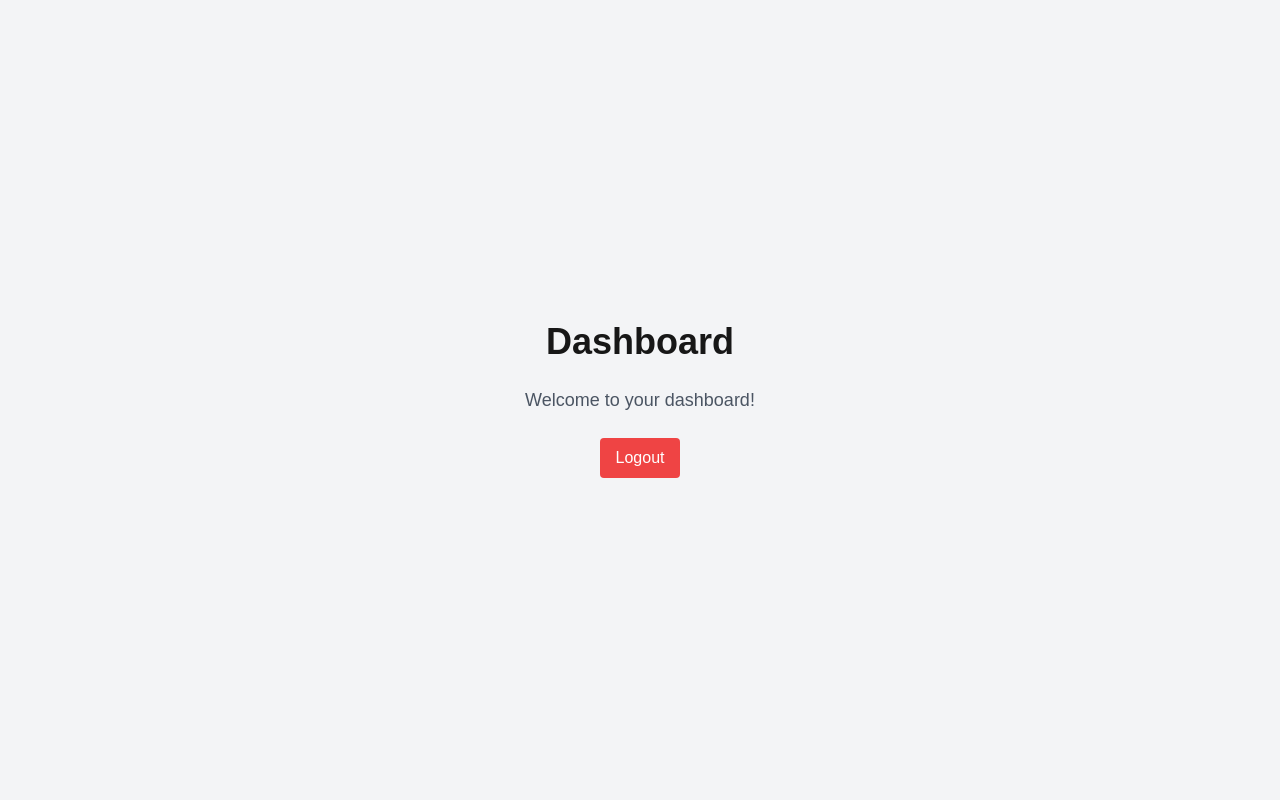
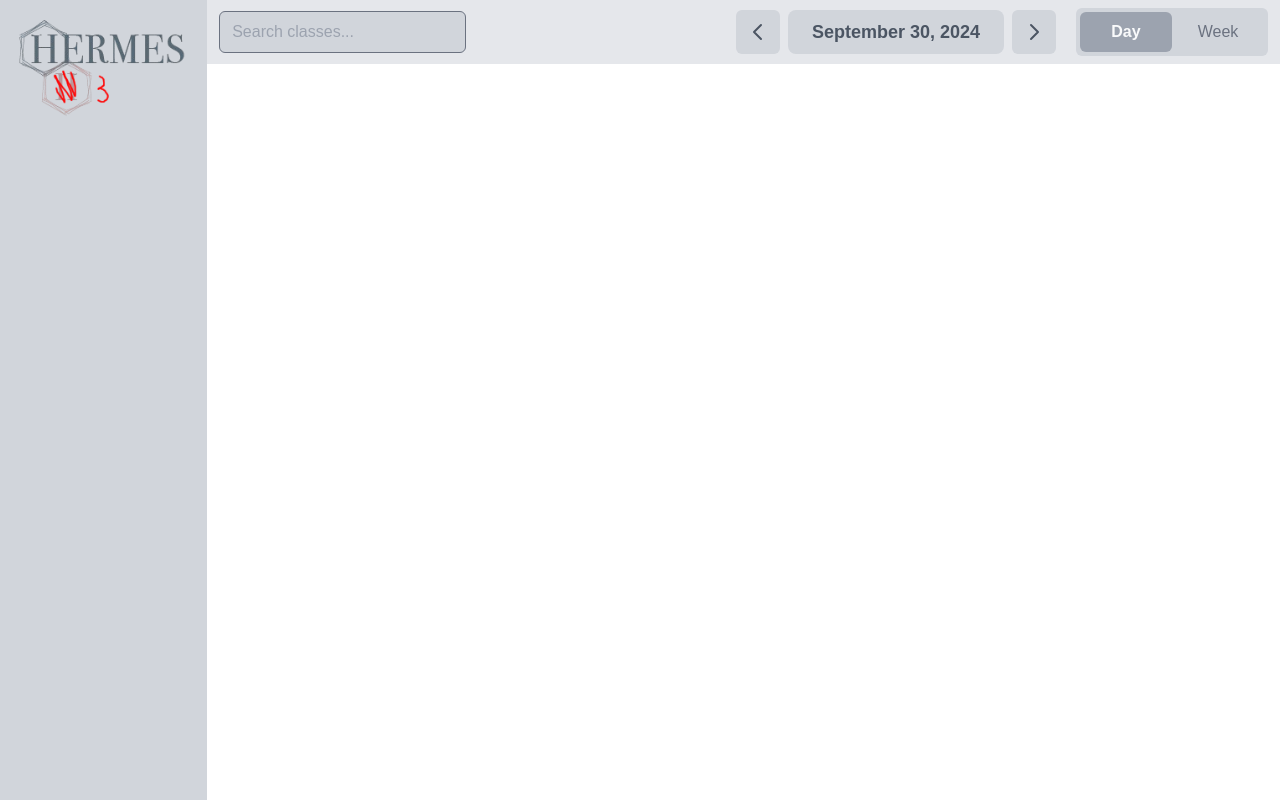
Before and after one commit to Constructor-999/Hermes-3, a Next.js app in the folder hermes-3/: page /timetable in a window 1280 px wide. Built offline with nearby package versions, Linux system fonts and the light colour scheme; no server answers; sample sign-in values are in the browser's storage.

Commit message:
implemented top navigation bar

```diff
--- /dev/null
+++ b/hermes-3/components/ColorPicker.js
@@ -0,0 +1,14 @@
+import React from 'react';
+
+const ColorPicker = ({ color, onChange }) => {
+  return (
+    <input
+      type="color"
+      value={color}
+      onChange={(e) => onChange(e.target.value)}
+      className="w-10 h-10 cursor-pointer"
+    />
+  );
+};
+
+export default ColorPicker;
--- /dev/null
+++ b/hermes-3/components/SettingsDropdown.js
@@ -0,0 +1,30 @@
+import React, { useState } from 'react';
+
+const SettingsDropdown = () => {
+  const [darkMode, setDarkMode] = useState(false);
+
+  const toggleDarkMode = () => {
+    setDarkMode(!darkMode);
+    document.documentElement.classList.toggle('dark', !darkMode);
+  };
+
+  return (
+    <div className="relative">
+      <button className="bg-gray-200 dark:bg-gray-700 py-2 px-4 rounded-md">Settings</button>
+      <div className="absolute bg-white dark:bg-gray-800 mt-2 p-4 rounded-md shadow-lg">
+        <h4 className="dark:text-white">Appearance</h4>
+        <div className="flex items-center mt-2">
+          <label className="dark:text-gray-300 mr-2">Dark Mode</label>
+          <input
+            type="checkbox"
+            checked={darkMode}
+            onChange={toggleDarkMode}
+            className="form-checkbox"
+          />
+        </div>
+      </div>
+    </div>
+  );
+};
+
+export default SettingsDropdown;
--- a/hermes-3/package.json
+++ b/hermes-3/package.json
@@ -14,10 +14,13 @@
     "firebase": "^10.13.2",
     "firebase-admin": "^12.6.0",
     "fs": "^0.0.2",
+    "ical.js": "^2.1.0",
+    "luxon": "^3.5.0",
     "next": "^15.0.0-canary.179",
     "node-forge": "^1.3.1",
     "node-json-db": "^2.3.0",
     "react": "^18",
+    "react-colorful": "^5.6.1",
     "react-dom": "^18"
   },
   "devDependencies": {
--- a/hermes-3/pages/api/userConfig.js
+++ b/hermes-3/pages/api/userConfig.js
@@ -19,6 +19,10 @@ export default async function handler(req, res) {
           }
         }
 
+        if (req.body.func == "getPreferences") {
+          const userConfig = await jsonDB.getData(`/${decodedToken.uid}/preferences`);
+        }
+
       } catch (error) {
         res.status(500).json({ error: "Invalid token" });
       }
--- /dev/null
+++ b/hermes-3/pages/logout.js
@@ -0,0 +1,44 @@
+import { useRouter } from "next/router";
+import { useEffect } from "react";
+import { useAuth } from "../context/AuthContext";
+import { signOut } from "firebase/auth"; // Import Firebase signOut function
+import { auth } from "../modules/firebase";
+
+export default function Logout() {
+  const { user, loading } = useAuth();
+  const router = useRouter();
+
+  // Check if the user is not authenticated, and redirect to the login page
+  useEffect(() => {
+    if (!loading && !user) {
+      router.push("/"); // Redirect to login page if not logged in
+    }
+  }, [user, loading, router]);
+
+  const handleLogout = async () => {
+    try {
+      await signOut(auth); // Sign the user out
+      router.push("/"); // Redirect to login page after logout
+    } catch (error) {
+      console.error("Error signing out: ", error);
+    }
+  };
+
+  if (loading) {
+    return <div>Loading...</div>; // Show a loading state while checking auth
+  }
+
+  return (
+    <div className="flex flex-col items-center justify-center min-h-screen bg-gray-100">
+      <h1 className="text-4xl font-bold mb-6">Dashboard</h1>
+      <p className="text-lg text-gray-600">Welcome to your dashboard!</p>
+
+      <button
+        onClick={handleLogout}
+        className="mt-6 px-4 py-2 bg-red-500 text-white rounded hover:bg-red-700 transition"
+      >
+        Logout
+      </button>
+    </div>
+  );
+}
--- a/hermes-3/pages/timetable.js
+++ b/hermes-3/pages/timetable.js
@@ -1,44 +1,151 @@
-import { useRouter } from "next/router";
-import { useEffect } from "react";
-import { useAuth } from "../context/AuthContext";
-import { signOut } from "firebase/auth"; // Import Firebase signOut function
-import { auth } from "../modules/firebase";
+import React, { useState } from "react";
+import { DateTime } from "luxon";
 
 export default function Timetable() {
-  const { user, loading } = useAuth();
-  const router = useRouter();
+  // Initial colors for classes
+  const [colors, setColors] = useState({
+    Math: "#3498db", // Blue
+    English: "#e74c3c", // Red
+    Physics: "#2ecc71", // Green
+  });
 
-  // Check if the user is not authenticated, and redirect to the login page
-  useEffect(() => {
-    if (!loading && !user) {
-      router.push("/"); // Redirect to login page if not logged in
-    }
-  }, [user, loading, router]);
+  const [currentDate, setCurrentDate] = useState(DateTime.now());
+  const [searchTerm, setSearchTerm] = useState("");
+  const [selected, setSelected] = useState("day"); // Default selection
 
-  const handleLogout = async () => {
-    try {
-      await signOut(auth); // Sign the user out
-      router.push("/"); // Redirect to login page after logout
-    } catch (error) {
-      console.error("Error signing out: ", error);
-    }
+  const options = [
+    { label: "Day", value: "day" },
+    { label: "Week", value: "week" },
+  ];
+
+  // Dummy timetable data for UI testing
+  const timetableData = [
+    { id: 1, className: "Math", teacher: "Mr. Smith", room: "V203" },
+    { id: 2, className: "English", teacher: "Ms. Johnson", room: "B103" },
+    { id: 3, className: "Physics", teacher: "Dr. Adams", room: "E213" },
+  ];
+
+  // Handle color change for class colors
+  const handleColorChange = (className, newColor) => {
+    setColors((prevColors) => ({
+      ...prevColors,
+      [className]: newColor,
+    }));
   };
 
-  if (loading) {
-    return <div>Loading...</div>; // Show a loading state while checking auth
-  }
+  // Handle week navigation (prev/next)
+  const handleWeekNavigation = (direction) => {
+    const newDate =
+      direction === "prev"
+        ? currentDate.minus({ weeks: 1 })
+        : currentDate.plus({ weeks: 1 });
+    setCurrentDate(newDate);
+  };
 
   return (
-    <div className="flex flex-col items-center justify-center min-h-screen bg-gray-100">
-      <h1 className="text-4xl font-bold mb-6">Dashboard</h1>
-      <p className="text-lg text-gray-600">Welcome to your dashboard!</p>
+    <div className="flex h-screen dark:bg-gray-700 bg-white">
+      <div className="w-1/7 bg-gray-300 dark:bg-gray-900 p-4">
+        <div className="flex justify-center mb-6">
+          <div className="aspect-[209/126]">
+            <img
+              src="/login-icon.png"
+              alt="Login Icon"
+              className="object-cover w-full h-full"
+            />
+          </div>
+        </div>
+      </div>
+      <div className="flex flex-col w-full">
+        <div
+          className={`h-[8%] dark:bg-gray-800 bg-gray-200 w-full flex items-center `}
+        >
+          <div className="flex w-full items-center justify-between">
+            <div className="ml-3 w-[23%]">
+              <input
+                type="text"
+                placeholder="Search classes..."
+                value={searchTerm}
+                onChange={(e) => setSearchTerm(e.target.value)}
+                className="block w-full px-3 py-2 bg-gray-300 dark:bg-gray-600 border border-gray-500 dark:border-gray-700 rounded-md text-gray-900 dark:text-gray-100 focus:outline-none focus:ring-indigo-500 focus:border-indigo-500"
+              />
+            </div>
+            <div className="flex items-center mr-3">
+              <div className="flex items-center space-x-2 p-2 rounded-lg mr-3">
+                {/* Previous button */}
+                <button
+                  onClick={() => handleWeekNavigation("prev")}
+                  className="dark:bg-gray-600 bg-gray-300 dark:text-white text-gray-600 h-[44px] w-[44px] flex items-center justify-center rounded-md"
+                >
+                  <svg
+                    xmlns="http://www.w3.org/2000/svg"
+                    fill="none"
+                    viewBox="0 0 24 24"
+                    strokeWidth="2"
+                    stroke="currentColor"
+                    className="w-6 h-6"
+                  >
+                    <path
+                      strokeLinecap="round"
+                      strokeLinejoin="round"
+                      d="M15 19l-7-7 7-7"
+                    />
+                  </svg>
+                </button>
+                <span className="dark:bg-gray-600 bg-gray-300 dark:text-white text-gray-600 text-lg text-center font-bold px-6 py-2 rounded-lg min-w-[216px]">
+                  {currentDate.toFormat("DDD")} {/* Shows the formatted date */}
+                </span>
+                <button
+                  onClick={() => handleWeekNavigation("next")}
+                  className="dark:bg-gray-600 bg-gray-300 dark:text-white text-gray-600 h-[44px] w-[44px] flex items-center justify-center rounded-md"
+                >
+                  <svg
+                    xmlns="http://www.w3.org/2000/svg"
+                    fill="none"
+                    viewBox="0 0 24 24"
+                    strokeWidth="2"
+                    stroke="currentColor"
+                    className="w-6 h-6"
+                  >
+                    <path
+                      strokeLinecap="round"
+                      strokeLinejoin="round"
+                      d="M9 5l7 7-7 7"
+                    />
+                  </svg>
+                </button>
+              </div>
+              <div className="relative dark:bg-gray-600 bg-gray-300 rounded-md w-48 p-1">
+                {/* Button container */}
+                <div className="inline-flex items-center justify-center w-full rounded-md cursor-pointer dark:text-gray-100 text-center">
+                  {options.map((option) => (
+                    <button
+                      key={option.value}
+                      className={`px-4 py-2 z-10 w-1/2 text-center transition-colors duration-300 ${
+                        selected === option.value
+                          ? "dark:text-gray-100 text-gray-50 font-semibold"
+                          : "dark:text-gray-400 text-gray-500"
+                      }`}
+                      onClick={() => setSelected(option.value)}
+                    >
+                      {option.label}
+                    </button>
+                  ))}
 
-      <button
-        onClick={handleLogout}
-        className="mt-6 px-4 py-2 bg-red-500 text-white rounded hover:bg-red-700 transition"
-      >
-        Logout
-      </button>
+                  {/* Background sliding animation */}
+                  <div
+                    className={`absolute h-10 w-[calc(50%-4px)] rounded-md dark:bg-gray-700 bg-gray-400 z-0 transition-transform duration-300 ease-in-out`}
+                    style={{
+                      transform: `translateX(${
+                        selected === "day" ? "-50%" : "50%"
+                      })`,
+                    }}
+                  />
+                </div>
+              </div>
+            </div>
+          </div>
+        </div>
+      </div>
     </div>
   );
 }
```
Also changed, not shown: hermes-3/pages/api/hermesLogin.js (+30 -8 lines), hermes-3/modules/userConfig.js (added), 1 other file (tests, documents, lock files or other folders).
